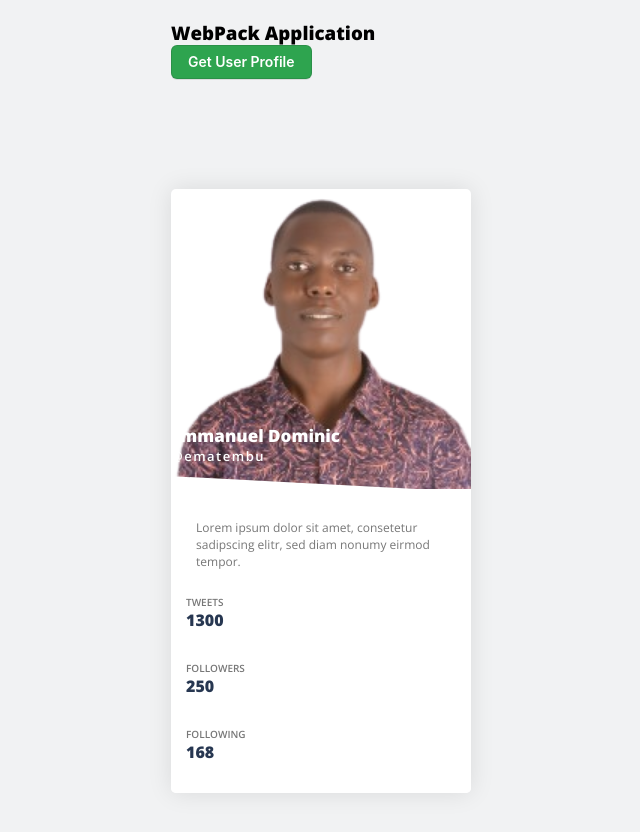
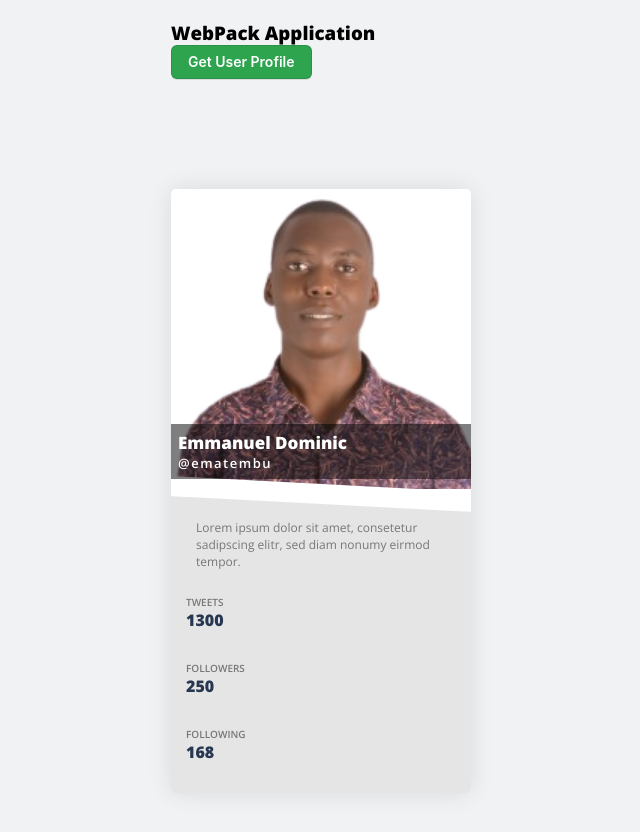
Before and after one commit to Emmanuel-Dominic/webpack-application-setup, a website built with webpack: page src/template.html in a window 1280 px wide. Shown: the whole page, without its empty margins (319-959 px from the left). Built offline with nearby package versions, Linux system fonts and the light colour scheme.

Commit message:
update ui background color

```diff
--- a/src/styles/main.scss
+++ b/src/styles/main.scss
@@ -129,7 +129,7 @@ body {
 	.profile-content {
 		position: relative;
 		padding: 15px;
-		background-color: #FFF;
+		background-color: rgb(0, 0, 0, 0.1);
 		&::before {
 			content: "";
 			position: absolute;
@@ -149,6 +149,8 @@ body {
 		right: 0px;
 		top: -70px;
 		color: #FFF;
+		padding: 7px;
+		background: rgb(0, 0, 0, 0.5);
 		font-size: 17px;
 		p {
 			font-weight: 600;
```
